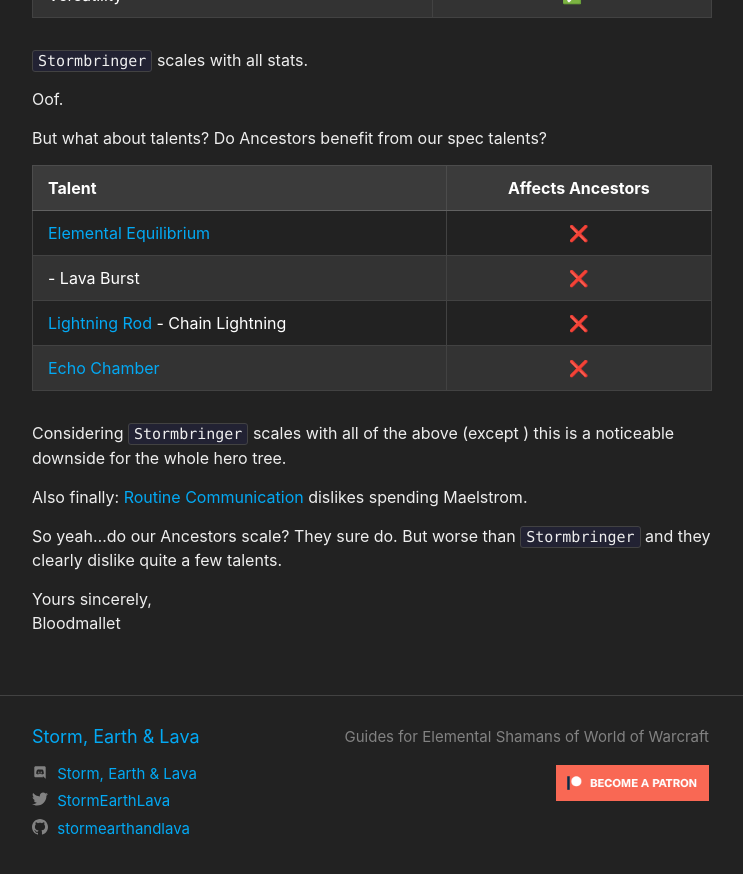
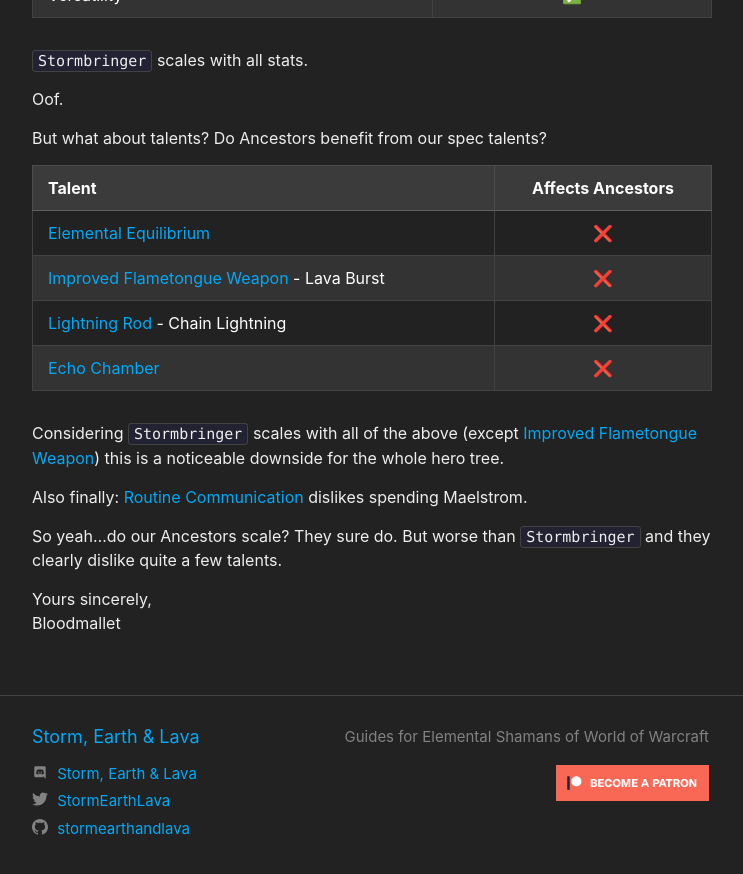
Before and after one commit to stormearthandlava/stormearthandlava.github.io, a Jekyll site: the page built from blog/_posts/2024-11-11-grandpa-are-you-scaling.md, in a window 1280 px wide and 900 px high, scrolled down 2007 px. Shown: the top 874 px of the window, without its empty margins (268-1011 px from the left). Built offline with Jekyll 4.4.1, drawn with Linux system fonts in a browser that asks for light colours; a script that is not in the unit is left out.

Commit message:
add ffully qualified spell name

```diff
--- a/_data/spell.yml
+++ b/_data/spell.yml
@@ -133,6 +133,7 @@
 icefury: <a href="https://www.wowhead.com/spell=210714" target="blank">Icefury</a>
 if: <a href="https://www.wowhead.com/spell=210714" target="blank">Icefury</a>
 
+improved_flametongue_weapon: <a href="https://www.wowhead.com/spell=382027/improved-flametongue-weapon" target="blank">Improved Flametongue Weapon</a>
 imp_flametongue_weapon: <a href="https://www.wowhead.com/spell=382027/improved-flametongue-weapon" target="blank">Improved Flametongue Weapon</a>
 imp_ftw: <a href="https://www.wowhead.com/spell=382027/improved-flametongue-weapon" target="blank">Improved Flametongue Weapon</a>
 
```
